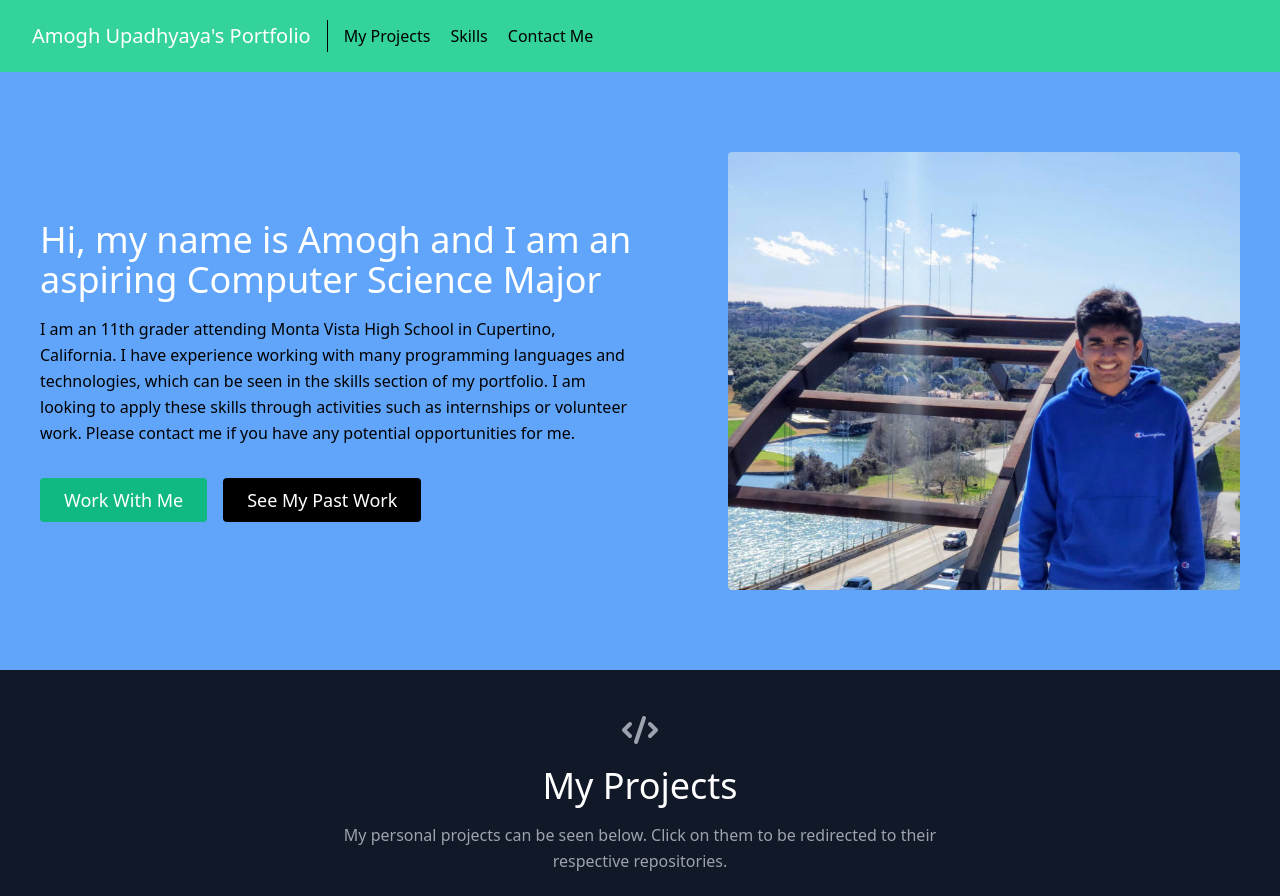
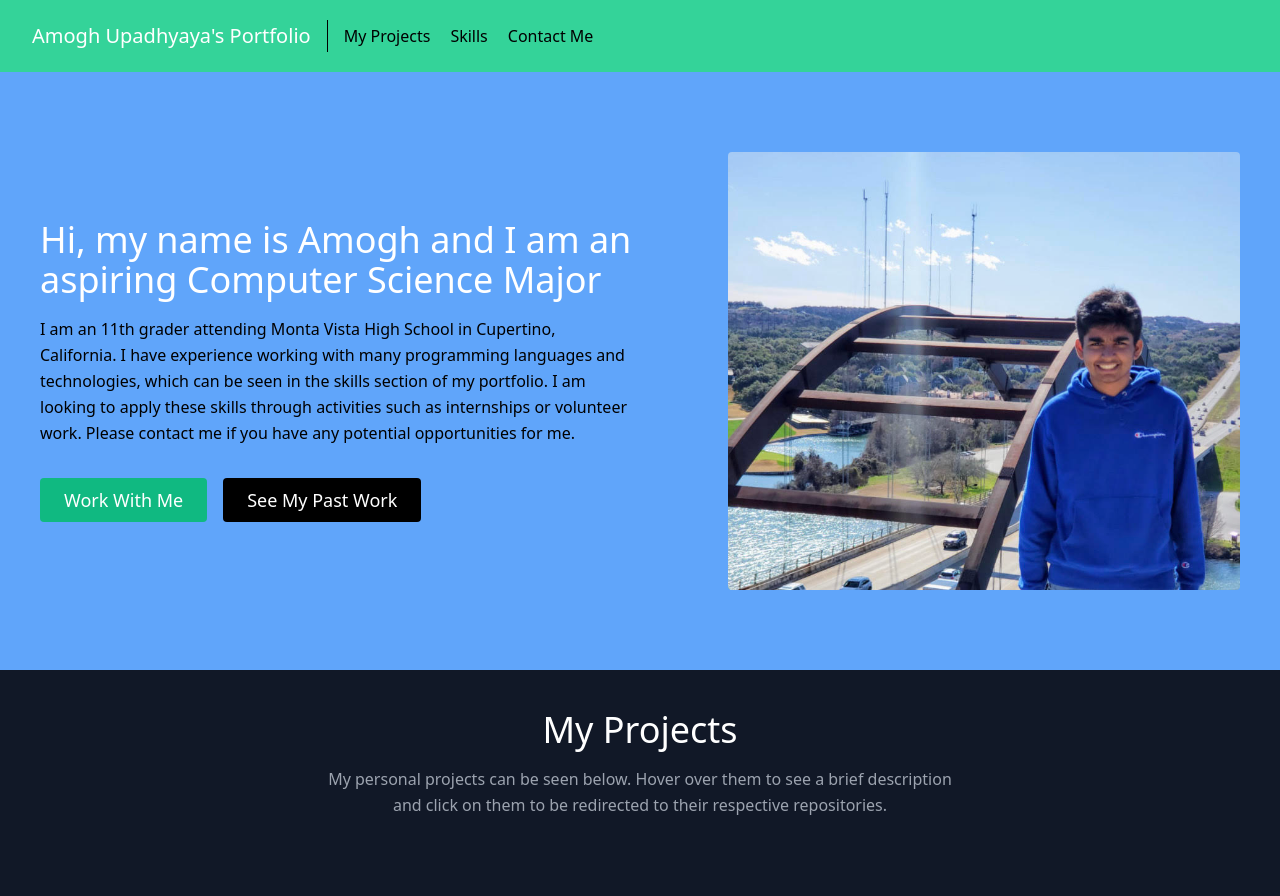
Before and after one commit to amoghu26/portfolio, a React (Create React App) app: page / in a window 1280 px wide. Shown: the top 896 px of the page. Built offline with nearby package versions, Linux system fonts and the light colour scheme.

Commit message:
Add files via upload

```diff
--- a/src/components/Projects.js
+++ b/src/components/Projects.js
@@ -1,4 +1,3 @@
-import { CodeIcon } from "@heroicons/react/solid";
 import React from "react";
 import { projects } from "../data";
 
@@ -7,12 +6,11 @@ export default function Projects() {
     <section id="projects" className="text-gray-400 bg-gray-900 body-font">
       <div className="container px-5 py-10 mx-auto text-center lg:px-40">
         <div className="flex flex-col w-full mb-20">
-          <CodeIcon className="mx-auto inline-block w-10 mb-4" />
           <h1 className="sm:text-4xl text-3xl font-medium title-font mb-4 text-white">
             My Projects
           </h1>
           <p className="lg:w-2/3 mx-auto leading-relaxed text-base">
-            My personal projects can be seen below. Click on them to be redirected to their respective repositories.
+            My personal projects can be seen below. Hover over them to see a brief description and click on them to be redirected to their respective repositories.
           </p>
         </div>
         <div className="flex flex-wrap -m-4">
```
